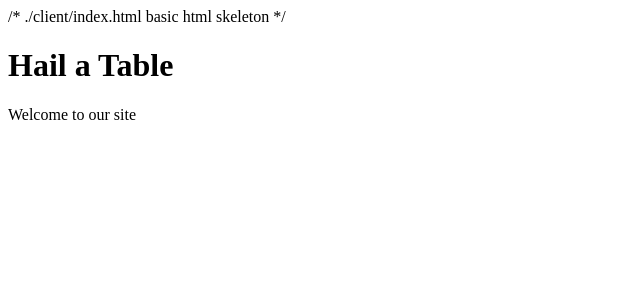
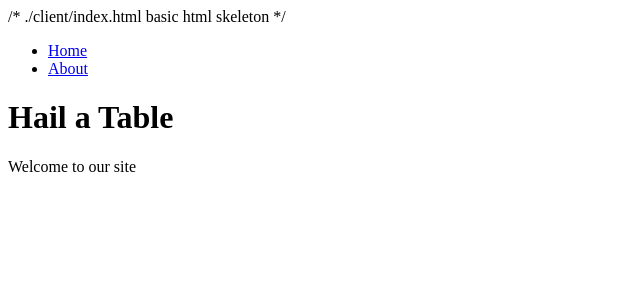
Before and after one commit to Doc-Khumalo/ProjectHail, a React app: page / in a window 1280 px wide. Shown: the top 300 px of the page, without its empty margins (0-640 px from the left). Built offline with nearby package versions, Linux system fonts and the light colour scheme.

Commit message:
updated router

```diff
--- /dev/null
+++ b/client/App.jsx
@@ -0,0 +1,27 @@
+import React, { Component } from 'react';
+import { Link, Route, Switch } from 'react-router-dom';
+import Home from './components/Home/Home.component';
+import About from './components/About/About.component';
+
+class App extends Component {
+  render() {
+
+    return (
+      <div>
+        <nav className="navbar navbar-light">
+          <ul className="nav navbar-nav">
+            <li><Link to="/">Home</Link></li>
+            <li><Link to="/about">About</Link></li>
+          </ul>
+        </nav>
+
+        <Switch>
+          <Route exact path="/" component={Home}/>
+          <Route path="/about" component={About}/>
+        </Switch>
+
+      </div>
+    );
+  }
+}
+export default App;
--- a/client/index.js
+++ b/client/index.js
@@ -1,15 +1,37 @@
+// import React from 'react';
+// import ReactDOM from 'react-dom';
+// import { Provider } from 'react-redux';
+//
+// // main routes
+// import AppRoutes from '../routes';
+//
+// import store from '../store';
+//
+// ReactDOM.render(
+// <Provider store={store}>
+//   <AppRoutes />
+//   </Provider>,
+// document.getElementById('root')
+// )
+
+
+/* Import statements */
 import React from 'react';
 import ReactDOM from 'react-dom';
-import { Provider } from 'react-redux';
 
-// main routes
-import AppRoutes from '../routes';
+/* App is the entry point to the React code.*/
+import App from './App';
 
-import store from '../store';
+/* import BrowserRouter from 'react-router-dom' */
+import {
+  BrowserRouter,
+  Route,
+  Switch,
+  Link
+} from 'react-router-dom';
 
 ReactDOM.render(
-<Provider store={store}>
-  <AppRoutes />
-  </Provider>,
-document.getElementById('root')
-)
+  <BrowserRouter>
+    <App />
+  </BrowserRouter>
+  , document.getElementById('root'));
```
